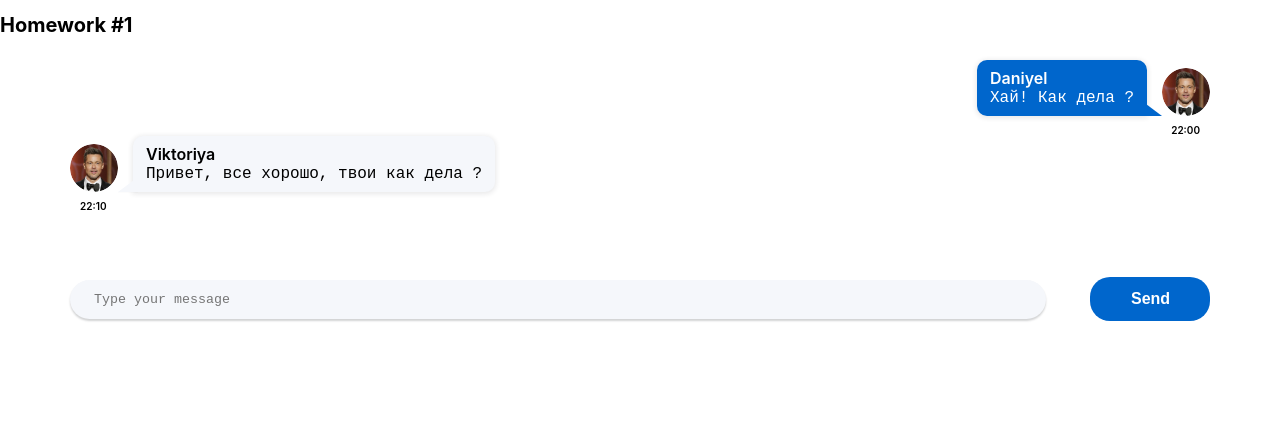
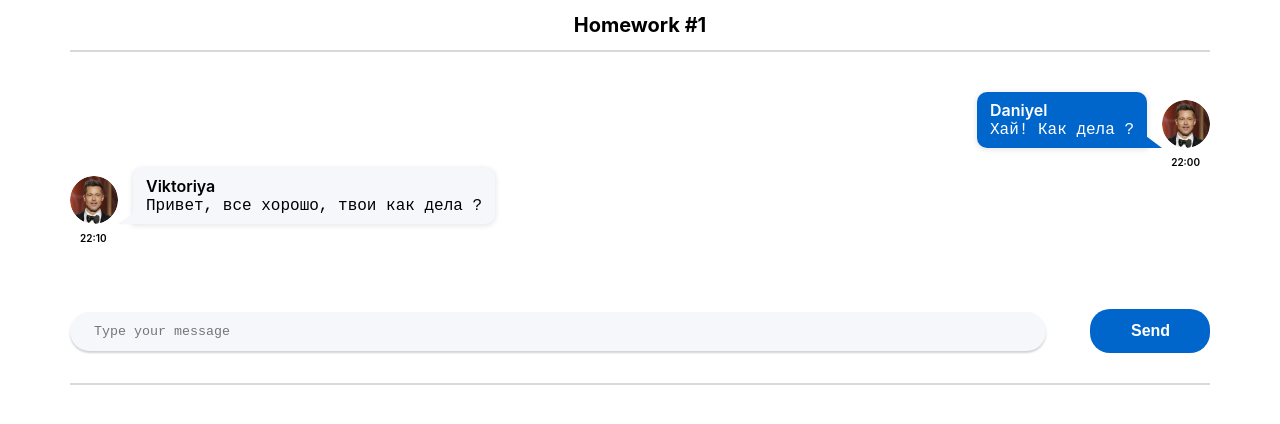
Before and after one commit to Daniyel-Tkachuk/homework-2-autoCheck, a React (Create React App) app: page /#/ in a window 1280 px wide. Shown: the top 424 px of the page. Built offline with nearby package versions, Linux system fonts and the light colour scheme.

Commit message:
refactor HW-1

```diff
--- a/src/s1-main/App.module.css
+++ b/src/s1-main/App.module.css
@@ -1,12 +1,16 @@
 .App {
     --header_height: 60px;
 }
+
 
 .hw {
     display: flex;
     flex-direction: column;
     width: 1140px;
+    padding: 30px 0;
     margin: auto;
+    border-top: 2px solid #D9D9D9;
+    border-bottom: 2px solid #D9D9D9;
 }
 
 .container {
@@ -16,6 +20,7 @@
 }
 
 .hwTitle {
+    text-align: center;
     font-weight: bold;
     font-size: 20px;
     line-height: 50px;
--- a/src/s2-homeworks/hw01/HW1.tsx
+++ b/src/s2-homeworks/hw01/HW1.tsx
@@ -49,6 +49,7 @@ const HW1 = () => {
     return (
         <div id={'hw1'}>
             <div className={s2.hwTitle}>Homework #1</div>
+
             <div className={s2.hw}>
                 {/*проверка отображения (не менять)*/}
                 <div className={s2.container}>
```
